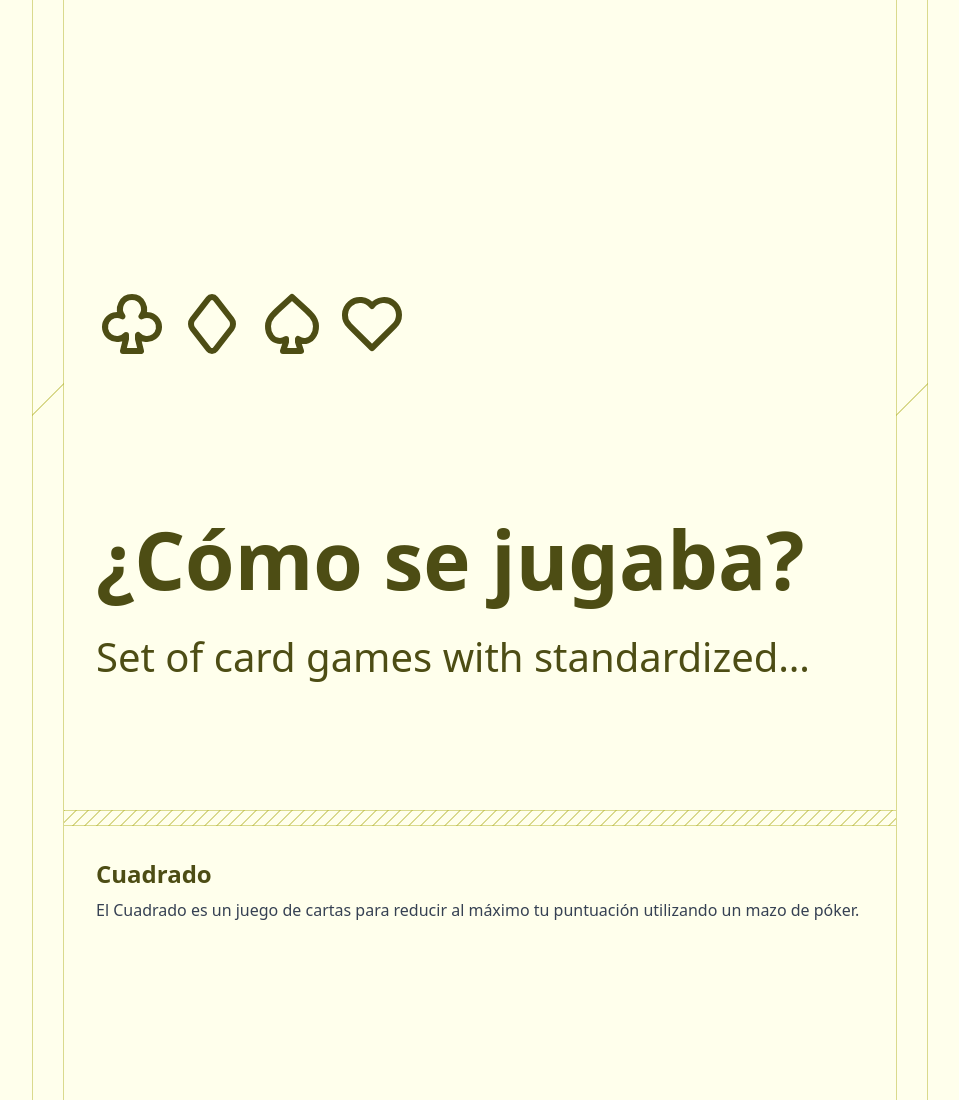
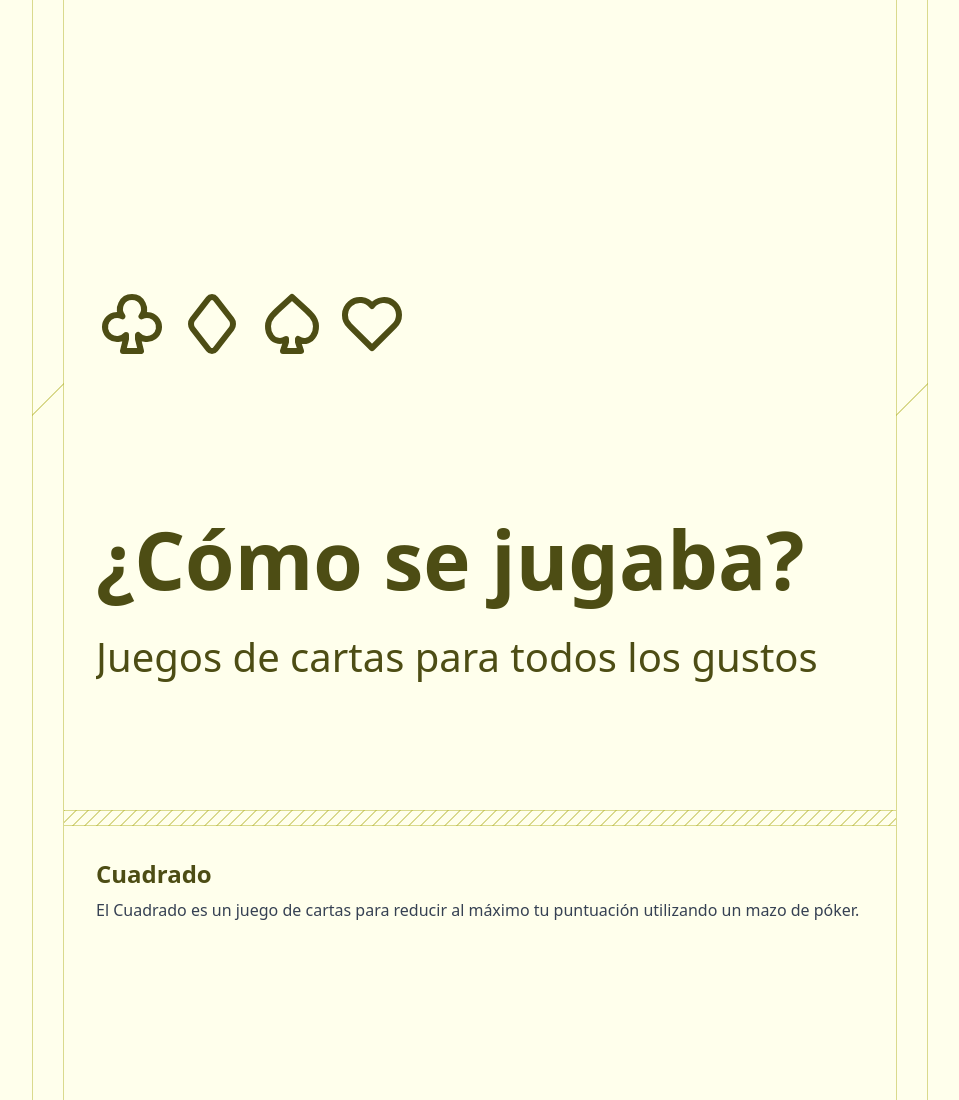
Before and after one commit to PolGubau/como-se-jugaba, an Astro site: page / in a window 1280 px wide. Shown: the top 1100 px of the page, without its empty margins (160-1119 px from the left). Built offline with nearby package versions, Linux system fonts and the light colour scheme; Astro itself is replaced by a stand-in of ours.

Commit message:
Update card game description in HomeHeader component
Changed the text in the HomeHeader component to provide a more engaging description of the card games available. This enhances the user experience by making the content more relatable and appealing.

Issue: MW-0000
Type: refactor

```diff
--- a/src/components/Layout/HomeHeader.astro
+++ b/src/components/Layout/HomeHeader.astro
@@ -8,7 +8,7 @@
 >
   <h1 class="font-black sm:line-clamp-1">¿Cómo se jugaba?</h1>
   <p class="text-[50%] line-clamp-1 max-sm:hidden">
-    Set of card games with standardized rules
+    Juegos de cartas para todos los gustos
   </p>
 </header>
 <style>
```
